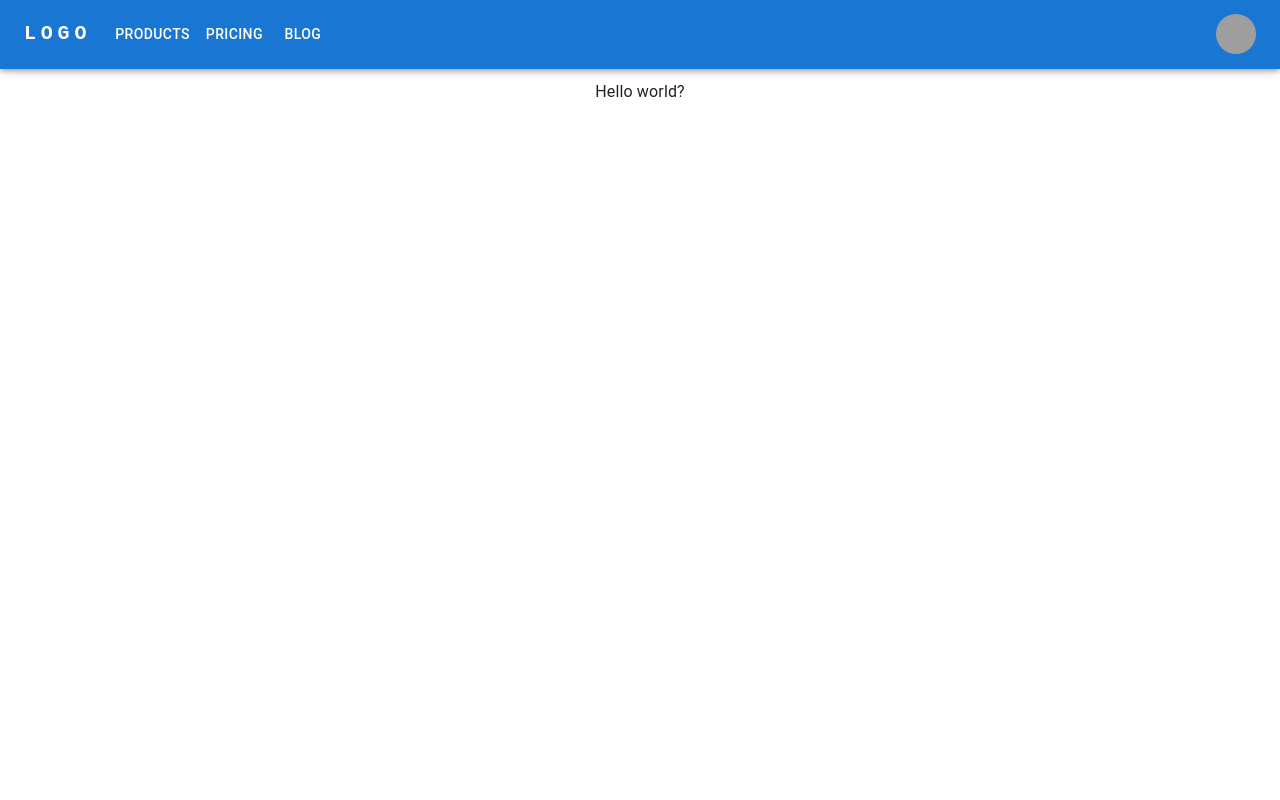
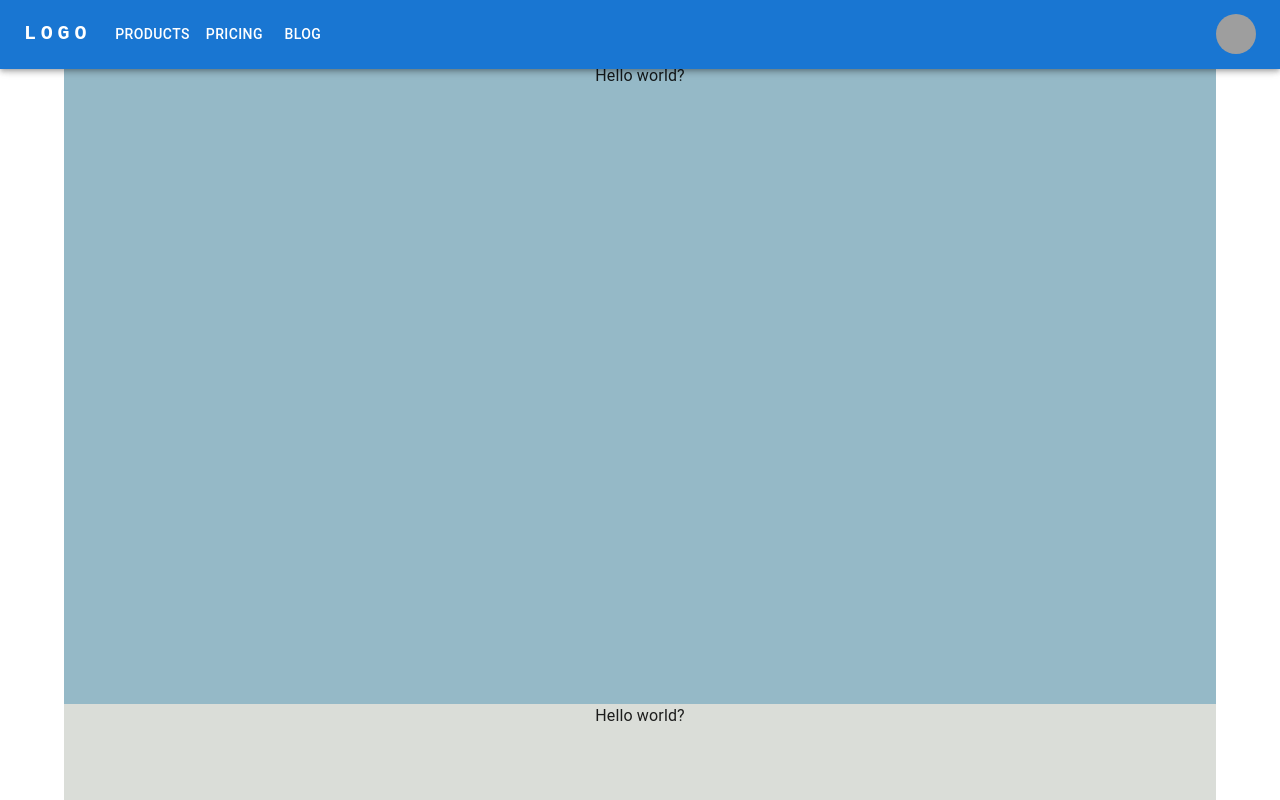
Before and after one commit to tjm165/portfolio, a React (Create React App) app: page / in a window 1280 px wide. Shown: the top 800 px of the page. Built offline with nearby package versions, Linux system fonts and the light colour scheme; grey boxes are pictures that could not be loaded.

Commit message:
start container. needs work

```diff
--- a/src/components/common/MyBody.tsx
+++ /dev/null
@@ -1,15 +0,0 @@
-import React from "react";
-import Box from "@mui/material/Box";
-import Container from "@mui/material/Container";
-
-type PropTypes = {
-  children: React.ReactElement;
-};
-
-export default function MyBody(props: PropTypes) {
-  return (
-    <Container>
-      <Box sx={{ my: 2 }}>{props.children}</Box>
-    </Container>
-  );
-}
--- /dev/null
+++ b/src/components/common/MyLandingContainer.tsx
@@ -0,0 +1,21 @@
+import * as React from "react";
+import CssBaseline from "@mui/material/CssBaseline";
+import Box from "@mui/material/Box";
+import Container from "@mui/material/Container";
+import COLOR from "./colors";
+
+type PropTypes = {
+  children: JSX.Element;
+  color: COLOR;
+};
+
+export default function MyLandingContainer({ children, color }: PropTypes) {
+  return (
+    <React.Fragment>
+      <CssBaseline />
+      <Container>
+        <Box sx={{ bgcolor: color, height: "80vh" }}>{children}</Box>
+      </Container>
+    </React.Fragment>
+  );
+}
--- a/src/components/common/colors.tsx
+++ b/src/components/common/colors.tsx
@@ -1,6 +1,6 @@
 enum COLOR {
   RED = "RED",
-  BLUE = "BLUE",
+  BLUE = "#95B9C7",
   BEIGE = "#DADDD8",
   GREEN = "#C7D59F",
   DARK_GREEN = "#133D00",
--- a/src/components/common/index.tsx
+++ b/src/components/common/index.tsx
@@ -1,4 +1,4 @@
 import COLOR from "./colors";
-import MyBody from "./MyBody";
+import MyLandingContainer from "./MyLandingContainer";
 
-export { COLOR, MyBody };
+export { COLOR, MyLandingContainer };
--- a/src/components/example/Example.tsx
+++ b/src/components/example/Example.tsx
@@ -1,13 +1,16 @@
-import { MyBody } from "../common";
+import { COLOR, MyLandingContainer } from "../common";
 import MyHeader from "../global/MyHeader";
 
 export const Example = () => {
   return (
     <div>
       <MyHeader />
-      <MyBody>
+      <MyLandingContainer color={COLOR.BLUE}>
         <div> Hello world?</div>
-      </MyBody>
+      </MyLandingContainer>
+      <MyLandingContainer color={COLOR.BEIGE}>
+        <div> Hello world?</div>
+      </MyLandingContainer>
     </div>
   );
 };
```
